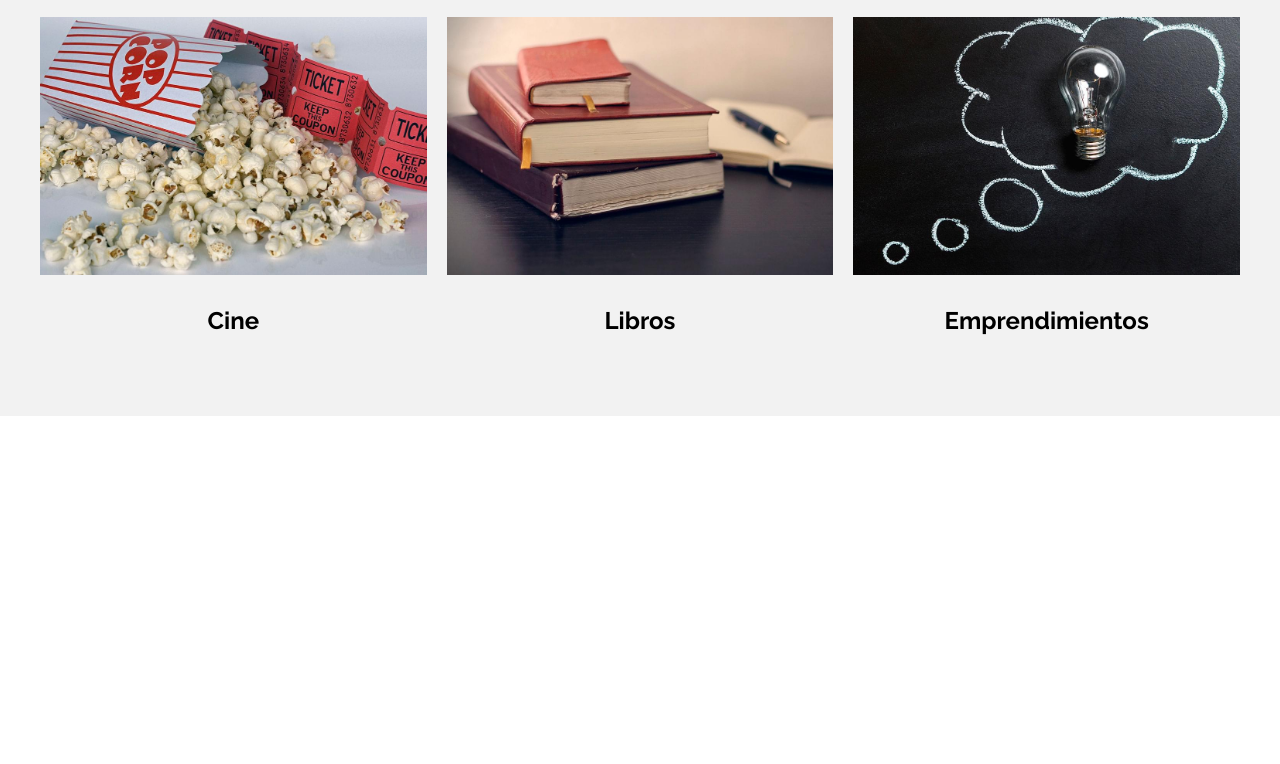
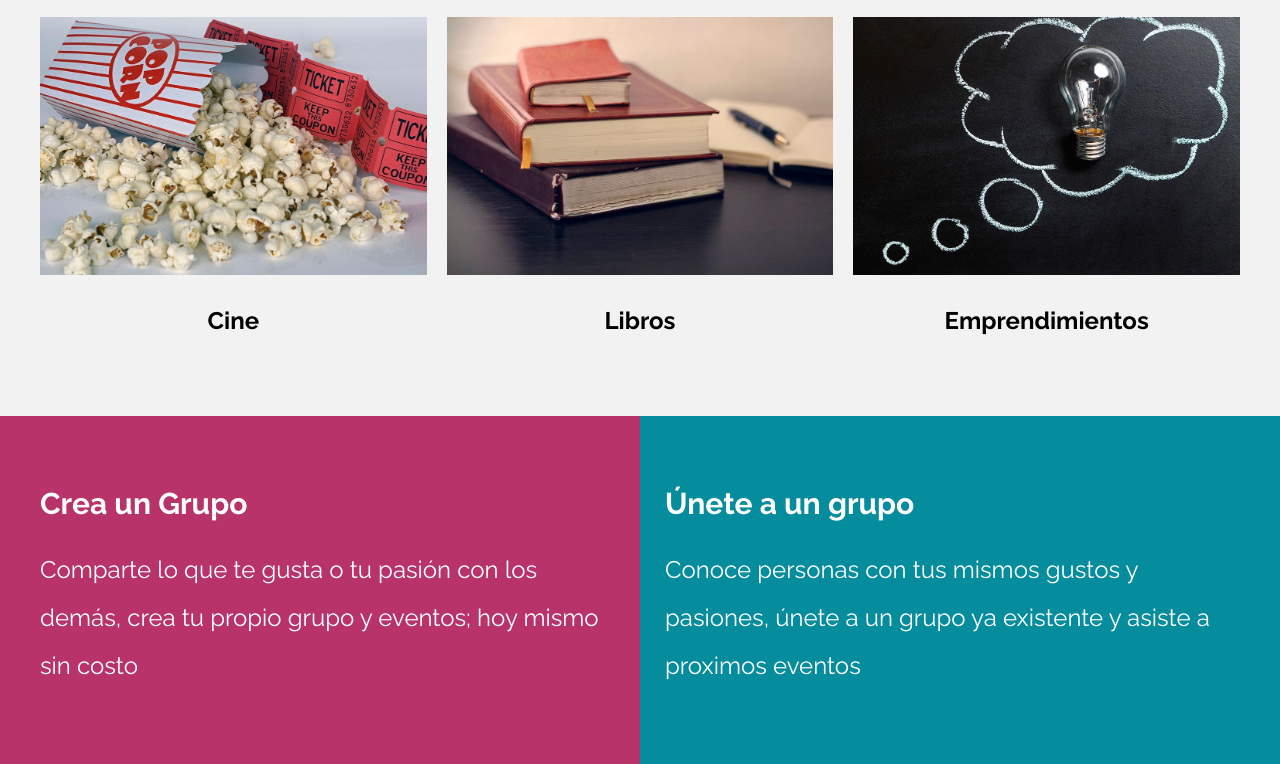
Before and after one commit to contactofernando/Meeti, a website: page index.html in a window 1280 px wide. Shown: the part 2833-3597 px from the top of the page. Before the commit the page ends 3249 px from the top, so only its background shows below. Drawn offline with Linux system fonts and the light colour scheme.

Commit message:
Creado seccion Grupos en HTML y agregado CSS

```diff
--- a/index.html
+++ b/index.html
@@ -180,6 +180,20 @@
         </ul>
     </section>
 
+    <section class="grupos">
+        <div class="grupos__grid contenedor">
+            <div class="grupos__bloque">
+                <h3 class="grupos__heading">Crea un Grupo</h3>
+                <p class="grupos__texto">Comparte lo que te gusta o tu pasión con los demás, crea tu propio grupo y eventos; hoy mismo sin costo</p>
+            </div>
+
+            <div class="grupos__bloque">
+                <h3 class="grupos__heading">Únete a un grupo</h3>
+                <p class="grupos__texto">Conoce personas con tus mismos gustos y pasiones, únete a un grupo ya existente y asiste a proximos eventos</p>
+            </div>
+        </div>
+    </section>
+
 
 </body>
 </html>
--- /dev/null
+++ b/src/scss/ui/contenido/_grupos.scss
@@ -0,0 +1,27 @@
+@use 'base/variables' as v;
+@use 'base/mixins' as m;
+
+.grupos {
+    color: v.$blanco;
+    padding: 5rem 0;
+    background-image: linear-gradient(to bottom, v.$primario 0%, v.$primario 50%, v.$secundario 50%, v.$secundario 100%);
+
+    @include m.tablet {
+        background-image: linear-gradient(to right, v.$primario 0%, v.$primario 50%, v.$secundario 50%, v.$secundario 100%);
+    }
+
+    &__grid {
+        @include m.grid(1, 5rem );
+        @include m.tablet {
+            @include m.grid(2, 5rem);
+        }
+    }
+    &__heading {
+        font-size: 3rem;
+    }
+    &__texto {
+        color: v.$blanco;
+        font-size: 2.4rem;
+        line-height: 2;
+    }
+}
--- a/src/scss/ui/contenido/_index.scss
+++ b/src/scss/ui/contenido/_index.scss
@@ -2,3 +2,4 @@
 @forward 'busqueda';
 @forward 'eventos';
 @forward 'categorias';
+@forward 'grupos';
```
Also changed, not shown: build/css/app.css, 1 other file.
